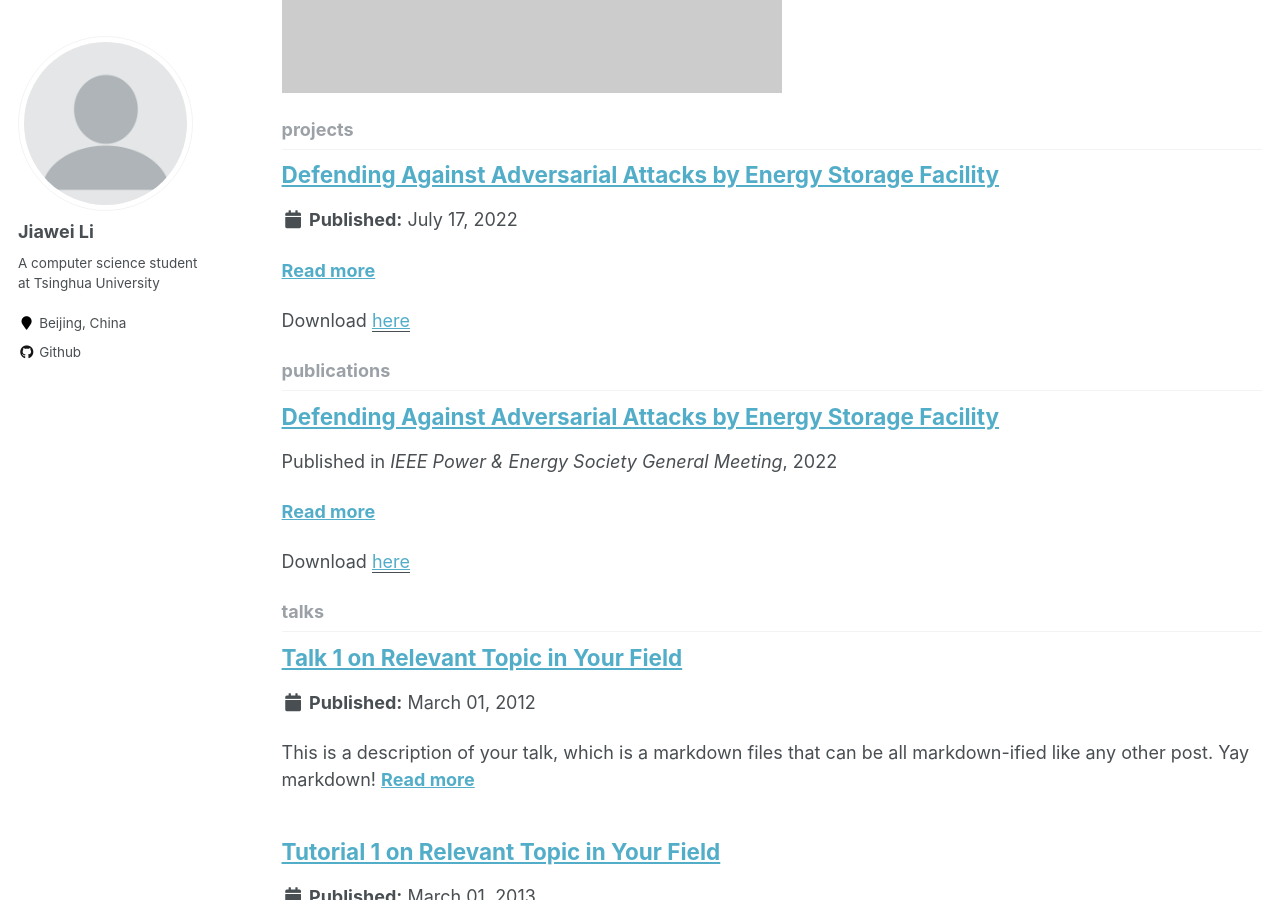
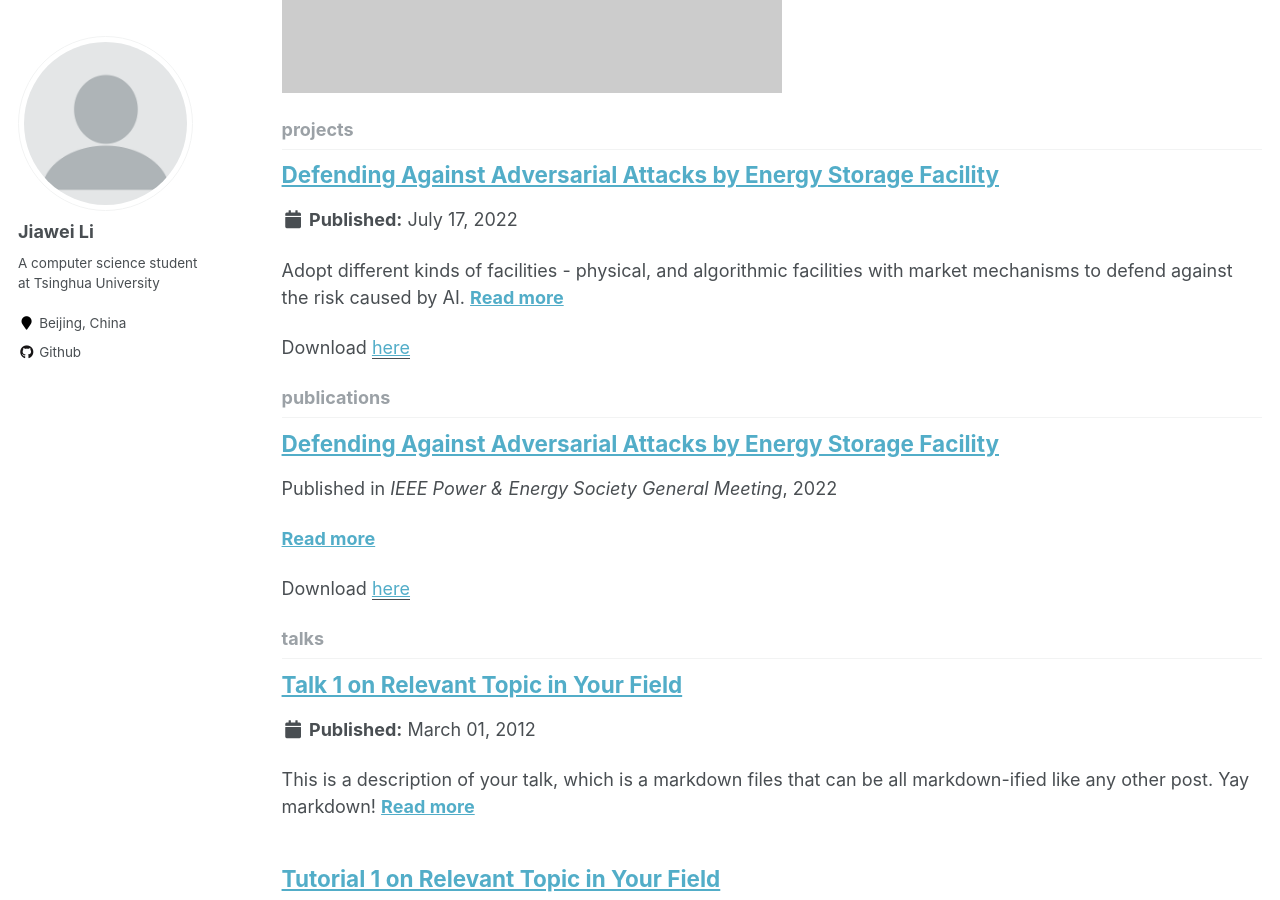
Before and after one commit to Jiawei-Li20/Jiawei-Li20.github.io, a Jekyll site: the page built from _pages/collection-archive.html, in a window 1280 px wide and 900 px high, scrolled down 1011 px. Built offline with Jekyll 4.4.1, drawn with Linux system fonts in a browser that asks for light colours.

Commit message:
Update 2022-07-17-li2022defending.md

```diff
--- a/_projects/2022-07-17-li2022defending.md
+++ b/_projects/2022-07-17-li2022defending.md
@@ -9,4 +9,5 @@ venue: 'IEEE Power & Energy Society General Meeting'
 venueabbr: 'PES-GM 2022'
 paperurl: 'https://arxiv.org/abs/2205.09522'
 paper: 'Defending Against Adversarial Attacks by Energy Storage Facility'
+excerpt: 'Adopt different kinds of facilities - physical, and algorithmic facilities with market mechanisms to defend against the risk caused by AI.'
 ---
```
